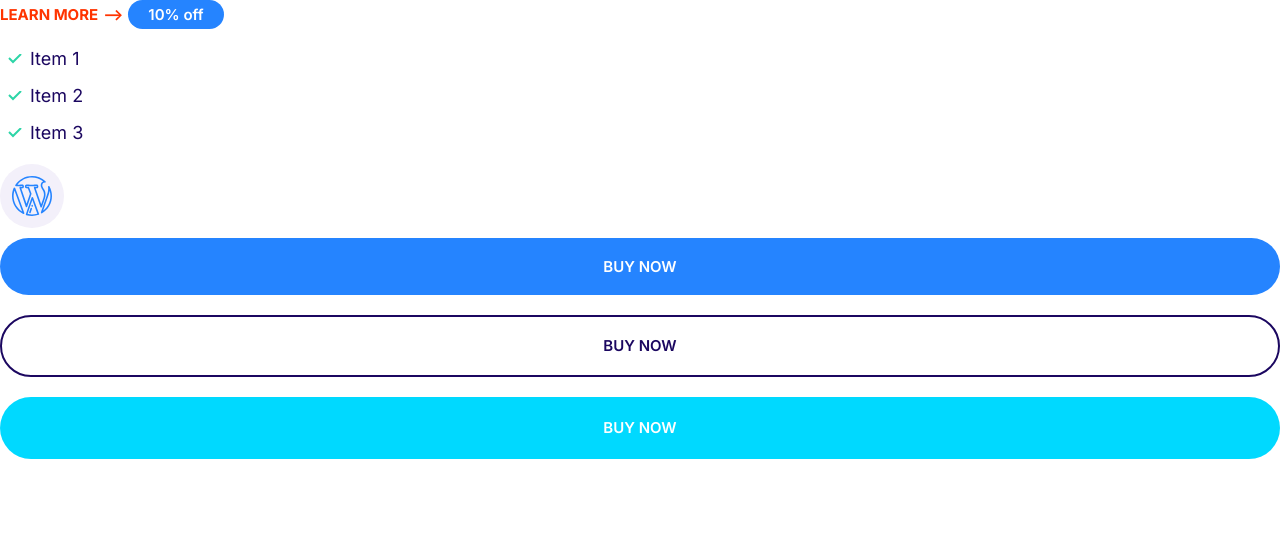
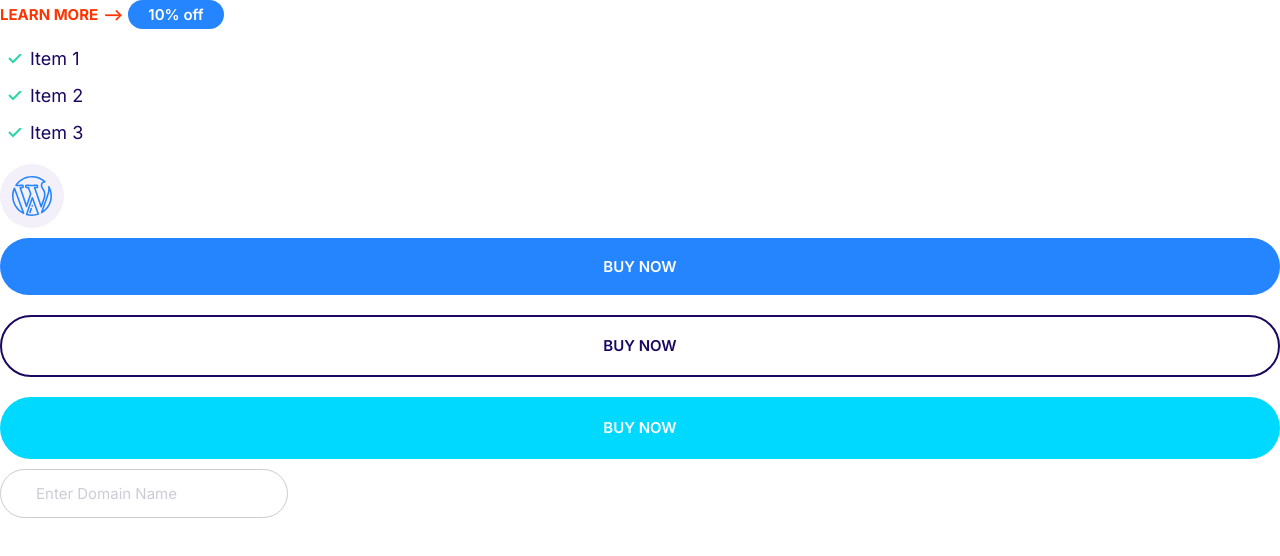
Before and after one commit to edgarikas/Website, a website built with Parcel: page src/index.html in a window 1280 px wide. Built offline with nearby package versions, Linux system fonts and the light colour scheme.

Commit message:
Create input

```diff
--- a/src/index.html
+++ b/src/index.html
@@ -33,5 +33,7 @@
     <button class="btn btn--primary btn--block">BUY NOW</button>
     <button class="btn btn--outline btn--block">BUY NOW</button>
     <a href="" class="btn btn--secondary btn--block">Buy Now</a>
+
+    <input type="text" class="input" placeholder="Enter Domain Name" />
   </body>
 </html>
--- a/src/styles/style.scss
+++ b/src/styles/style.scss
@@ -238,3 +238,24 @@ a {
     font-size: 1.5rem;
   }
 }
+
+/* Inputs */
+
+.input {
+  border-radius: 30px;
+  border: 1px solid #ccc;
+  color: $color-headings;
+  font-size: 2rem;
+  outline: 0;
+  padding: 1.5rem 3.5rem;
+}
+
+::placeholder {
+  color: #cdcbd7;
+}
+
+@media screen and (min-width: 1024px) {
+  .input {
+    font-size: 1.5rem;
+  }
+}
```
Also changed, not shown: src/components/input.html (added, +1 -0 lines).
